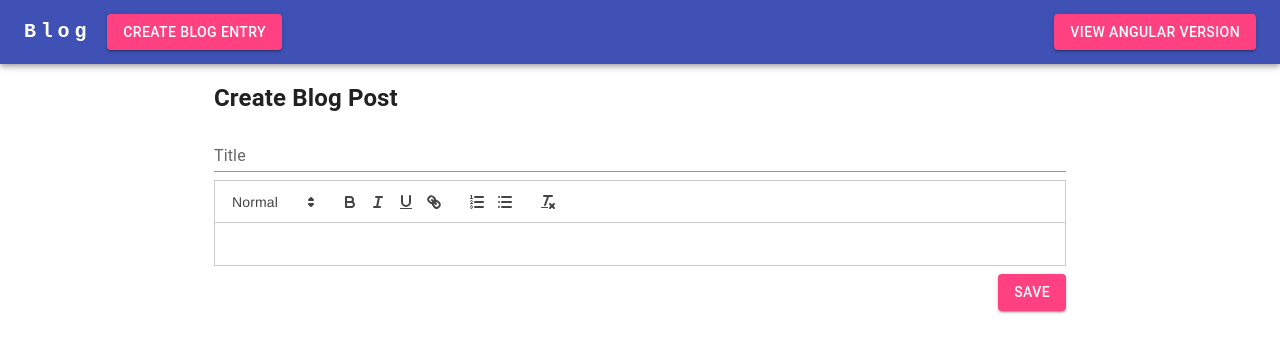
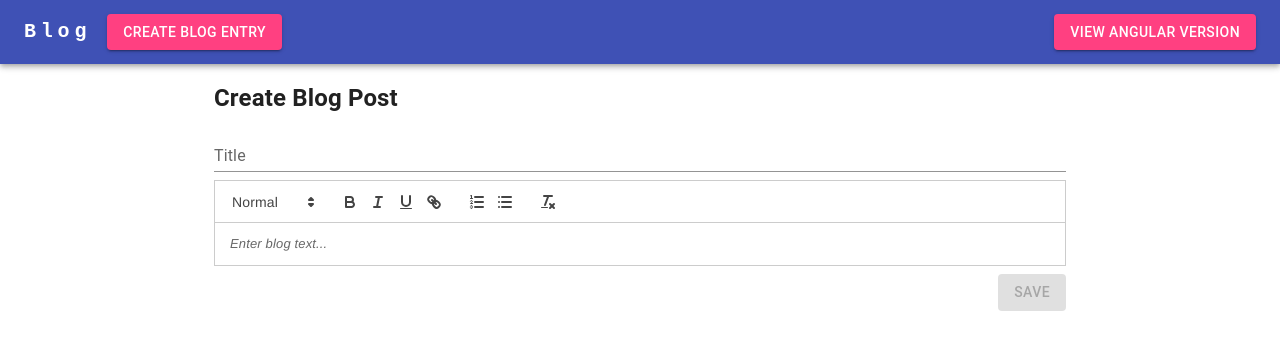
Before and after one commit to marklbarlow/blogs-react, a React (Create React App) app: page /edit-blog in a window 1280 px wide. Shown: the top 352 px of the page. Built offline with nearby package versions, Linux system fonts and the light colour scheme.

Commit message:
Add basic form integration

```diff
--- a/package.json
+++ b/package.json
@@ -20,6 +20,7 @@
     "prettier": "^2.7.1",
     "react": "^18.2.0",
     "react-dom": "^18.2.0",
+    "react-hook-form": "^7.40.0",
     "react-quill": "^2.0.0",
     "react-router-dom": "^6.4.3",
     "react-scripts": "5.0.1",
--- a/src/components/Comments.tsx
+++ b/src/components/Comments.tsx
@@ -2,7 +2,7 @@ import './Comments.css';
 
 import { Stack, TextField } from '@mui/material';
 import { format } from 'date-fns';
-import { KeyboardEvent } from 'react';
+import { KeyboardEvent, useRef } from 'react';
 
 import { BlogComment } from '../model';
 
@@ -10,10 +10,13 @@ export const Comments = (props: {
   comments: BlogComment[];
   onCommentAdded: (comment: string) => void;
 }) => {
+  const inputRef = useRef<HTMLInputElement>(null);
   const onKeyDown = (event: KeyboardEvent) => {
     if (event.key === 'Enter' && event.shiftKey === false) {
       event.preventDefault();
       props.onCommentAdded((event.target as HTMLTextAreaElement).value);
+      // @ts-ignore
+      inputRef.current.value = '';
     }
   };
 
@@ -37,6 +40,7 @@ export const Comments = (props: {
     <Stack spacing={1}>
       {renderedComments}
       <TextField
+        inputRef={inputRef}
         fullWidth
         multiline
         variant="standard"
--- a/src/components/EditBlog.tsx
+++ b/src/components/EditBlog.tsx
@@ -1,32 +1,70 @@
 import 'react-quill/dist/quill.snow.css';
 
 import { Button, Container, Stack, TextField } from '@mui/material';
-import { useState } from 'react';
+import { Controller, FieldValues, useForm } from 'react-hook-form';
 import ReactQuill from 'react-quill';
 import { useNavigate } from 'react-router';
 
+import { BlogsAPI } from '../apis/BlogsAPI';
+
 export const EditBlog = () => {
-  const [value, setValue] = useState('');
   const navigate = useNavigate();
 
-  const onSave = () => {
-    console.log('Saved!');
+  const {
+    control,
+    register,
+    handleSubmit,
+    formState: { isValid },
+  } = useForm();
+
+  const onSubmit = async (data: FieldValues) => {
+    await BlogsAPI.saveBlogEntry(data.title, data.editor, 1);
     navigate('/');
   };
 
   return (
     <Container maxWidth="md">
       <section>
+        <form>
           <Stack direction="column" spacing={1}>
             <h1>Create Blog Post</h1>
-          <TextField fullWidth label="Title" variant="standard" />
-          <ReactQuill theme="snow" value={value} onChange={setValue} />
+            <TextField
+              fullWidth
+              label="Title"
+              variant="standard"
+              inputProps={register('title', {
+                required: true,
+              })}
+            />
+            <Controller
+              name="editor"
+              control={control}
+              rules={{
+                required: true,
+              }}
+              render={({ field }) => (
+                <ReactQuill
+                  theme="snow"
+                  {...field}
+                  placeholder={'Enter blog text...'}
+                  onChange={text => {
+                    field.onChange(text);
+                  }}
+                />
+              )}
+            />
             <Stack direction="row" justifyContent="flex-end">
-            <Button color="secondary" variant="contained" onClick={onSave}>
+              <Button
+                color="secondary"
+                variant="contained"
+                onClick={handleSubmit(onSubmit)}
+                disabled={!isValid}
+              >
                 Save
               </Button>
             </Stack>
           </Stack>
+        </form>
       </section>
     </Container>
   );
--- a/src/components/ViewBlog.tsx
+++ b/src/components/ViewBlog.tsx
@@ -25,7 +25,10 @@ export const ViewBlog = () => {
   const [entry, setEntry] = useState<BlogEntry>();
   const [likes, setLikes] = useState<BlogLike[]>([]);
 
-  const userHasLiked = includesUser(likes, { id: 1 } as User);
+  // To remove
+  const user = { id: 1, name: 'John Smith' };
+
+  const userHasLiked = includesUser(likes, user);
 
   const loadBlogComments = useCallback(
     async (id: number) => setComments(await BlogsAPI.loadBlogComments(id)),
@@ -40,9 +43,15 @@ export const ViewBlog = () => {
   const onLikeToggled = async () => {
     if (entry) {
       if (userHasLiked) {
-        await BlogsAPI.removeLike(entry.id, 1);
+        setLikes(likes.filter(x => x.userId !== user.id));
+        await BlogsAPI.removeLike(entry.id, user.id);
       } else {
-        await BlogsAPI.addLike(entry.id, 1);
+        setLikes([
+          ...likes,
+          { blogEntryId: entry.id, userId: user.id, username: user.name },
+        ]);
+
+        await BlogsAPI.addLike(entry.id, user.id);
       }
 
       await loadBlogLikes(entry.id);
@@ -51,7 +60,7 @@ export const ViewBlog = () => {
 
   const onCommentAdded = async (comment: string) => {
     if (entry) {
-      console.log('comment!', comment);
+      await BlogsAPI.addComment(entry.id, comment, user.id);
       await loadBlogComments(entry.id);
     }
   };
```
Also changed, not shown: 1 other file (tests, documents, lock files or other folders). Lines whose indentation alone changed are shown as unchanged.
